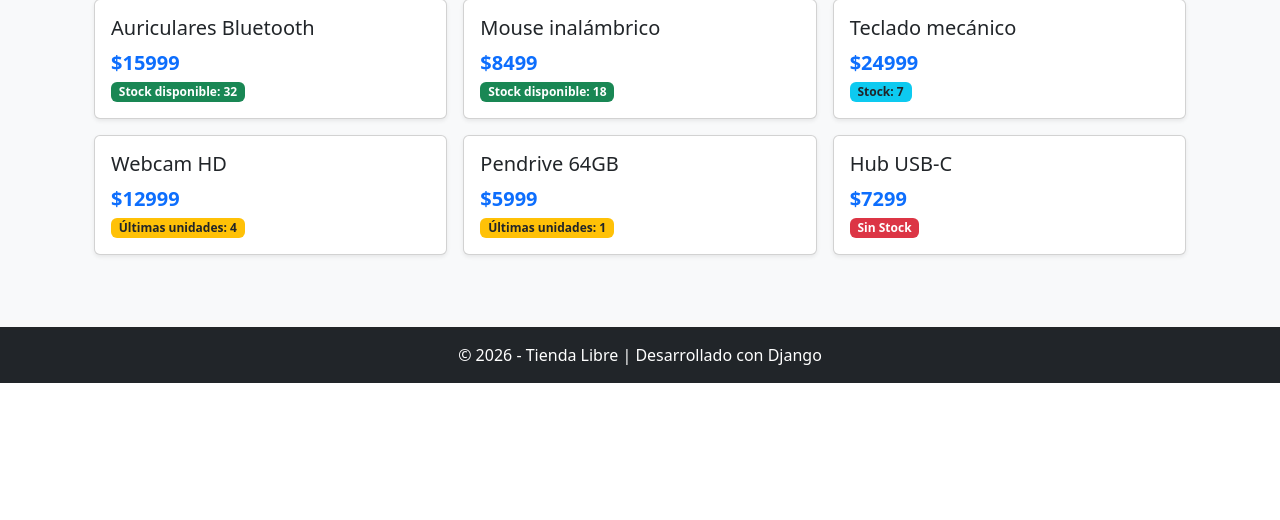
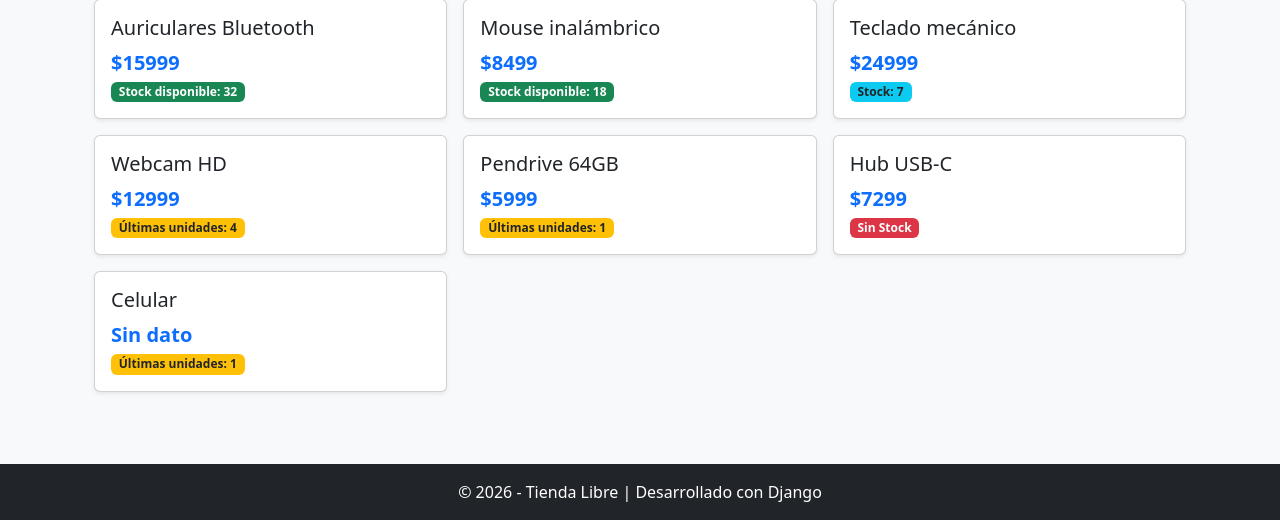
Before and after one commit to Villada-PG3/trabajo-practico-tienda-libre-facundoangelelli1, a Django app: page / in a window 1280 px wide. Shown: the part 509-1029 px from the top of the page. Before the commit the page ends 892 px from the top, so only its background shows below. Run offline with Django 5.2, Linux system fonts and the light colour scheme.

Commit message:
feat: template dinámico con DTL en home

```diff
--- a/almacen/templates/almacen/home.html
+++ b/almacen/templates/almacen/home.html
@@ -31,7 +31,9 @@
         <div class="card-body d-flex flex-column justify-content-between">
           <div>
             <h5 class="card-title">{{ producto.nombre }}</h5>
-            <p class="card-text fs-5 text-primary fw-bold">${{ producto.precio }}</p>
+            <p class="card-text fs-5 text-primary fw-bold">{% if producto.precio %}${% endif %}{{ producto.precio|default:"Sin dato" }}
+            </p>
+
           </div>
           <div>
             {% if producto.stock == 0 %}
--- a/almacen/views.py
+++ b/almacen/views.py
@@ -4,7 +4,7 @@ from .models import Producto
 def home(request):
     contexto = {
         "titulo": "Ofertas de la semana",
-        "usuario_logueado": True,
+        "usuario_logueado": True ,
         "productos_destacados": [
             {"nombre": "Auriculares Bluetooth", "precio": 15999, "stock": 32},
             {"nombre": "Mouse inalámbrico", "precio": 8499, "stock": 18},
@@ -12,6 +12,7 @@ def home(request):
             {"nombre": "Webcam HD", "precio": 12999, "stock": 4},
             {"nombre": "Pendrive 64GB", "precio": 5999, "stock": 1},
             {"nombre": "Hub USB-C", "precio": 7299, "stock": 0},
+            {"nombre": "Celular", "precio": None, "stock": 1},
         ],
     }
     return render(request, "almacen/home.html", contexto)
```
